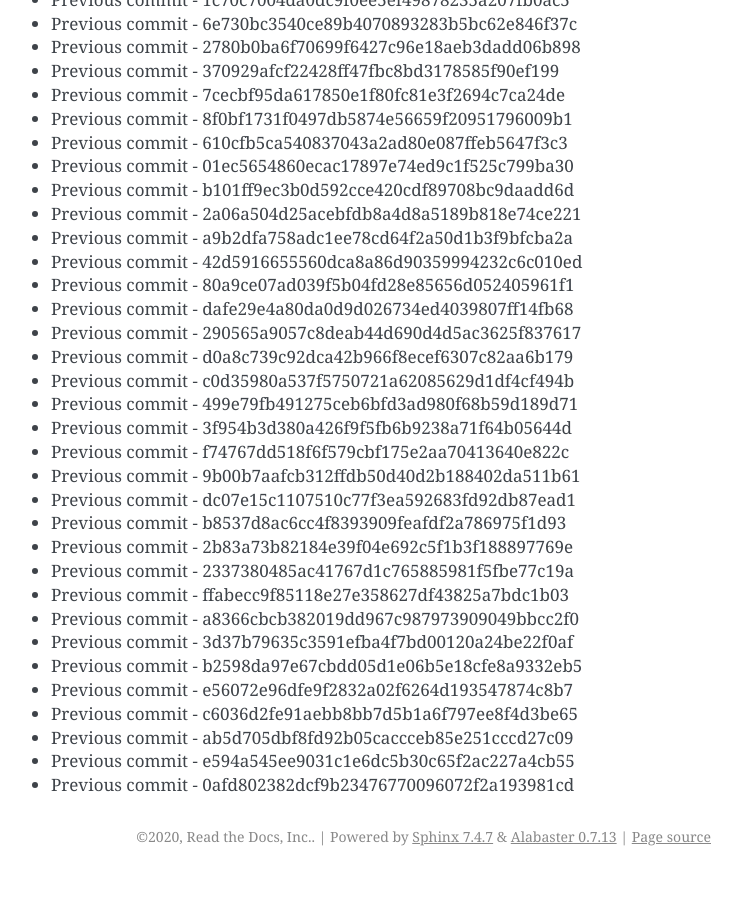
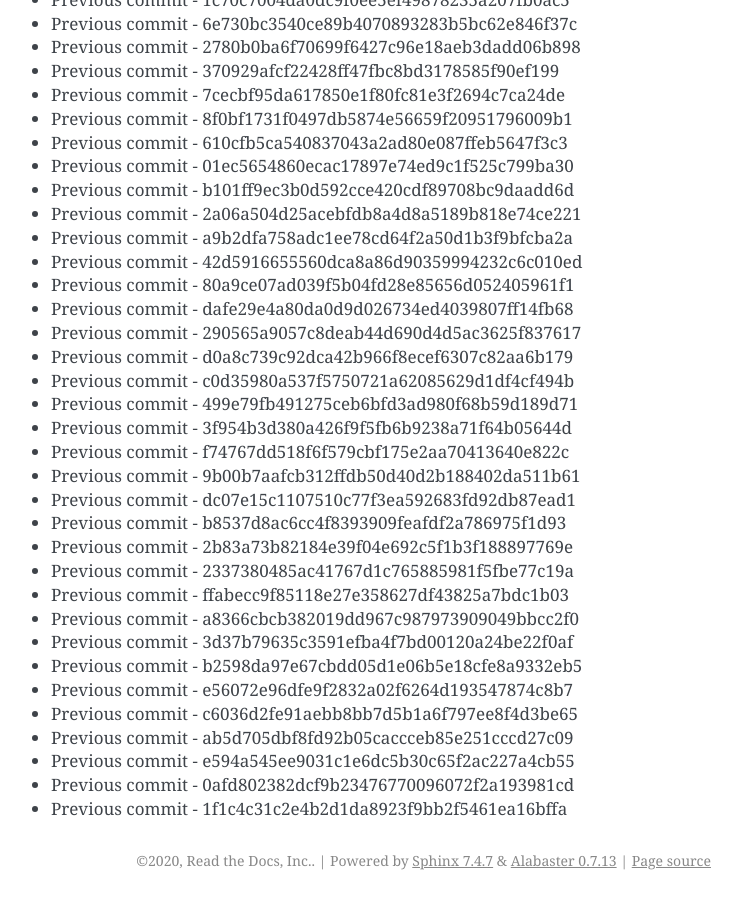
Before and after one commit to readthedocs/rtd-git-stresstest, a Sphinx documentation site: the page built from docs/updates.rst, in a window 1280 px wide and 900 px high, scrolled down 97390 px. Shown: the whole window, without its empty margins (399-1141 px from the left). Built offline with Sphinx 7.4.7, drawn with Linux system fonts in a browser that asks for light colours; before the commit the page ends 98266 px from its top, so only the background shows below that.

Commit message:
Generating commit from previous: 1f1c4c31c2e4b2d1da8923f9bb2f5461ea16bffa

```diff
--- a/docs/updates.rst
+++ b/docs/updates.rst
@@ -4124,3 +4124,4 @@ It can be tested for any performance characteristics.
 * Previous commit - ab5d705dbf8fd92b05caccceb85e251cccd27c09
 * Previous commit - e594a545ee9031c1e6dc5b30c65f2ac227a4cb55
 * Previous commit - 0afd802382dcf9b23476770096072f2a193981cd
+* Previous commit - 1f1c4c31c2e4b2d1da8923f9bb2f5461ea16bffa
```
